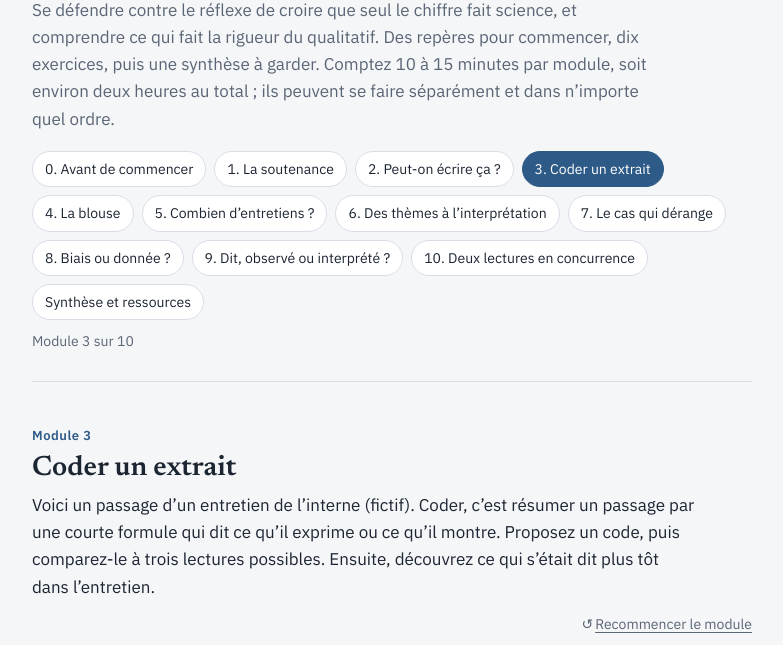
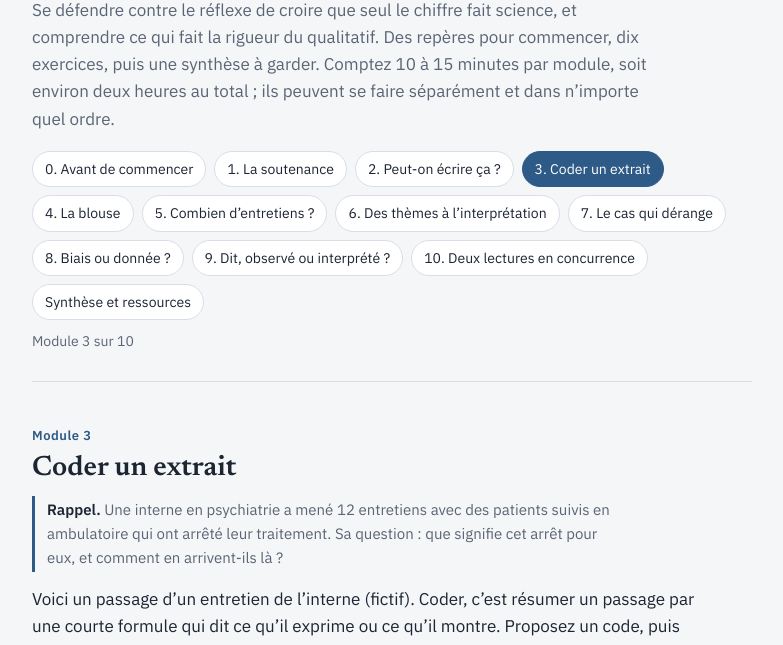
Before and after one commit to seelebrn/atelier-pas-representatif, a plain HTML site: page index.html in a window 1280 px wide. Both pictures are taken after a click on the link "3. Coder un extrait". Shown: the part 132-777 px from the top of the page, without its empty margins (248-1031 px from the left). Drawn offline with Linux system fonts and the light colour scheme.

Commit message:
Ajoute un court rappel de l'enquête en tête des modules 3, 4, 5, 7, 9 et 10
Co-Authored-By: Claude Opus 5.5 <noreply@anthropic.com>

```diff
--- a/index.html
+++ b/index.html
@@ -196,6 +196,8 @@ ul.biblio{margin:0;padding-left:20px;display:grid;gap:8px;font-size:15px}
 .resetbar .linkbtn{font-size:14px;color:var(--muted)}
 .resetbar .linkbtn::before{content:"↺ ";text-decoration:none;display:inline-block;margin-right:2px}
 .quote-small{font-style:italic}
+.rappel{margin:4px 0 8px;max-width:65ch;font-size:15px;color:var(--muted);border-left:3px solid var(--accent);padding:2px 0 2px 12px}
+.rappel strong{color:var(--ink);font-weight:600}
 .hidden{display:none !important}
 footer{margin-top:56px;padding-top:20px;border-top:1px solid var(--line);font-size:14px;color:var(--muted);display:grid;gap:6px}
 footer p{margin:0}
@@ -325,6 +327,7 @@ footer p{margin:0}
   <div class="modhead">
     <span class="modnum">Module 3</span>
     <h2 id="t3">Coder un extrait</h2>
+    <p class="rappel"><strong>Rappel.</strong> Une interne en psychiatrie a mené 12 entretiens avec des patients suivis en ambulatoire qui ont arrêté leur traitement. Sa question : que signifie cet arrêt pour eux, et comment en arrivent-ils là ?</p>
     <p class="intro">Voici un passage d’un entretien de l’interne (fictif). Coder, c’est résumer un passage par une courte formule qui dit ce qu’il exprime ou ce qu’il montre. Proposez un code, puis comparez-le à trois lectures possibles. Ensuite, découvrez ce qui s’était dit plus tôt dans l’entretien.</p>
     <div class="resetbar"><button class="linkbtn" id="codeReset" type="button">Recommencer le module</button></div>
   </div>
@@ -391,7 +394,8 @@ footer p{margin:0}
   <div class="modhead">
     <span class="modnum">Module 4</span>
     <h2 id="t4">La blouse</h2>
-    <p class="intro">Le même patient (fictif) parle de son traitement deux fois : à l’interne, qui fait partie de l’équipe soignante, puis à une sociologue venue de l’extérieur, sans blouse. Lisez les deux extraits, puis répondez aux questions.</p>
+    <p class="rappel"><strong>Rappel.</strong> Une interne en psychiatrie a mené 12 entretiens avec des patients suivis en ambulatoire qui ont arrêté leur traitement. Sa question : que signifie cet arrêt pour eux, et comment en arrivent-ils là ?</p>
+    <p class="intro">Un des patients de l’interne parle de son traitement deux fois : à l’interne, qui fait partie de l’équipe soignante, puis à une sociologue venue de l’extérieur, sans blouse. Lisez les deux extraits, puis répondez aux questions.</p>
     <div class="resetbar"><button class="linkbtn" id="posReset" type="button">Recommencer le module</button></div>
   </div>
   <div class="panel">
@@ -427,6 +431,7 @@ footer p{margin:0}
   <div class="modhead">
     <span class="modnum">Module 5</span>
     <h2 id="t5">Combien d’entretiens ?</h2>
+    <p class="rappel"><strong>Rappel.</strong> Une interne en psychiatrie a mené 12 entretiens avec des patients suivis en ambulatoire qui ont arrêté leur traitement. Sa question : que signifie cet arrêt pour eux, et comment en arrivent-ils là ?</p>
     <p class="intro">Un outil pour raisonner sur la taille d’un corpus avec la notion de pouvoir informationnel (Malterud et al., 2016) : il faut d’autant moins d’entretiens que chacun apporte d’information utile à la question. L’outil ne calcule rien : il vous aide à rédiger une justification. Les réglages de départ correspondent au projet de l’interne ; modifiez-les pour le vôtre.</p>
     <div class="resetbar"><button class="linkbtn" id="effReset" type="button">Recommencer le module</button></div>
   </div>
@@ -510,6 +515,7 @@ footer p{margin:0}
   <div class="modhead">
     <span class="modnum">Module 7</span>
     <h2 id="t7">Le cas qui dérange</h2>
+    <p class="rappel"><strong>Rappel.</strong> Une interne en psychiatrie a mené 12 entretiens avec des patients suivis en ambulatoire qui ont arrêté leur traitement. Sa question : que signifie cet arrêt pour eux, et comment en arrivent-ils là ?</p>
     <p class="intro">L’interne a codé ses premiers entretiens et formulé un thème provisoire, c’est-à-dire une idée qui rassemble ce que plusieurs entretiens semblent dire. Il reste un entretien à relire.</p>
     <div class="resetbar"><button class="linkbtn" id="negReset" type="button">Recommencer le module</button></div>
   </div>
@@ -570,7 +576,8 @@ footer p{margin:0}
   <div class="modhead">
     <span class="modnum">Module 9</span>
     <h2 id="t9">Dit, observé ou interprété ?</h2>
-    <p class="intro">Une analyse rigoureuse relie chaque affirmation aux données et distingue ce qui a été dit, ce qui a été observé et ce que le chercheur interprète. Les trois sont légitimes ; la faute est de les confondre. Voici des phrases tirées d’un paragraphe de résultats (fictif) sur M. C., qui a arrêté son traitement après un an de stabilité. Classez chacune.</p>
+    <p class="rappel"><strong>Rappel.</strong> Une interne en psychiatrie a mené 12 entretiens avec des patients suivis en ambulatoire qui ont arrêté leur traitement. Sa question : que signifie cet arrêt pour eux, et comment en arrivent-ils là ?</p>
+    <p class="intro">Une analyse rigoureuse relie chaque affirmation aux données et distingue ce qui a été dit, ce qui a été observé et ce que le chercheur interprète. Les trois sont légitimes ; la faute est de les confondre. Voici des phrases tirées d’un paragraphe de résultats que l’interne a rédigé sur M. C., qui a arrêté son traitement après un an de stabilité. Classez chacune.</p>
     <div class="resetbar"><button class="linkbtn" id="ditReset" type="button">Recommencer le module</button></div>
   </div>
   <div class="defs">
@@ -600,7 +607,8 @@ footer p{margin:0}
   <div class="modhead">
     <span class="modnum">Module 10</span>
     <h2 id="t10">Deux lectures en concurrence</h2>
-    <p class="intro">Une interprétation qualitative est valide dans la mesure où elle reste fidèle aux données et les explique mieux que d’autres interprétations possibles du même matériau. Encore faut-il les comparer, extrait par extrait. Dans une enquête fictive, plusieurs patients disent avoir caché à leur psychiatre qu’ils avaient arrêté leur traitement. Deux interprétations sont en présence.</p>
+    <p class="rappel"><strong>Rappel.</strong> Une interne en psychiatrie a mené 12 entretiens avec des patients suivis en ambulatoire qui ont arrêté leur traitement. Sa question : que signifie cet arrêt pour eux, et comment en arrivent-ils là ?</p>
+    <p class="intro">Une interprétation qualitative est valide dans la mesure où elle reste fidèle aux données et les explique mieux que d’autres interprétations possibles du même matériau. Encore faut-il les comparer, extrait par extrait. Dans l’enquête de l’interne, plusieurs patients disent avoir caché à leur psychiatre qu’ils avaient arrêté leur traitement. Deux interprétations sont en présence.</p>
     <div class="resetbar"><button class="linkbtn" id="concReset" type="button">Recommencer le module</button></div>
   </div>
   <div class="cols">
```
